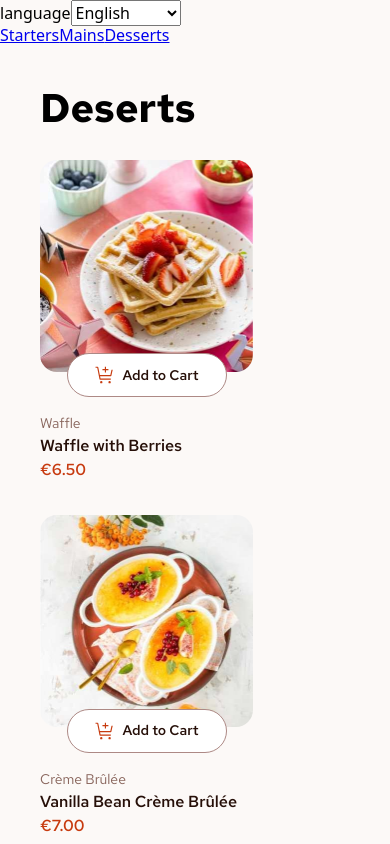
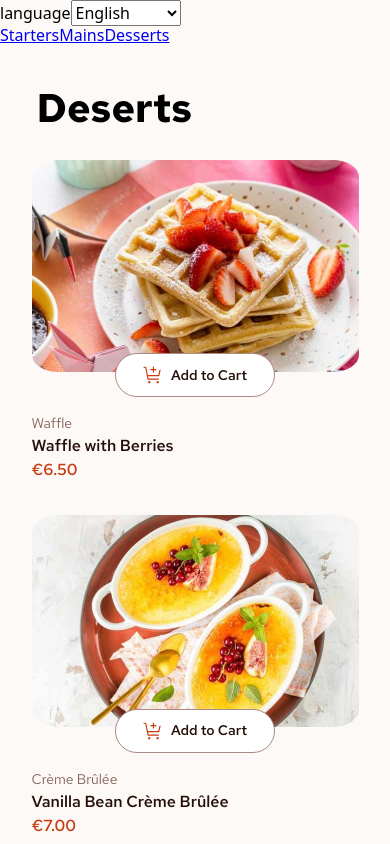
Before and after one commit to Anubliss-0/product-list-with-cart, a React (Vite) app: page /deserts in a window 390 px wide. Shown: the top 844 px of the page. Built offline with nearby package versions, Linux system fonts and the light colour scheme.

Commit message:
app.tsx layout styled down to mobile

```diff
--- a/src/App.module.scss
+++ b/src/App.module.scss
@@ -19,6 +19,10 @@
     @include respond-to-tablet {
         width: 100%;
     }
+
+    @include respond-to-phone {
+        width: auto;
+    }
 }
 
 .cart {
--- a/src/components/ProductCard/ProductCard.tsx
+++ b/src/components/ProductCard/ProductCard.tsx
@@ -58,7 +58,7 @@ function ProductCard({ foodItem, section }: ProductCardProps) {
     return (
         <article className={styles.productCard}>
             <picture>
-                <source media="(max-width: 375px)" srcSet={foodItem.image.mobile} />
+                <source media="(max-width: 530px)" srcSet={foodItem.image.mobile} />
                 <source media="(max-width: 768px)" srcSet={foodItem.image.tablet} />
                 <source media="(min-width: 769px)" srcSet={foodItem.image.desktop} />
                 <img src="./assets/images/image-waffle-desktop.jpg" alt={t(foodItem.name)} />
--- a/src/routes/ProductList.module.scss
+++ b/src/routes/ProductList.module.scss
@@ -13,6 +13,11 @@
         grid-template-columns: repeat(auto-fill, 13.3125rem);
         grid-template-rows: 19.9375rem;
         justify-content: space-between;
+
+        @include respond-to-phone {
+            justify-content: center;
+            width: 19.8125rem;
+        }
     }
 
     @include respond-to-phone {
--- a/src/styles/variables.scss
+++ b/src/styles/variables.scss
@@ -26,4 +26,4 @@ $spacing-100: .5rem;
 $spacing-50: .25rem;
 
 $max-width-tablet: 1165px;
-$max-width-phone: 23.4375rem
+$max-width-phone: 33.125rem
```
